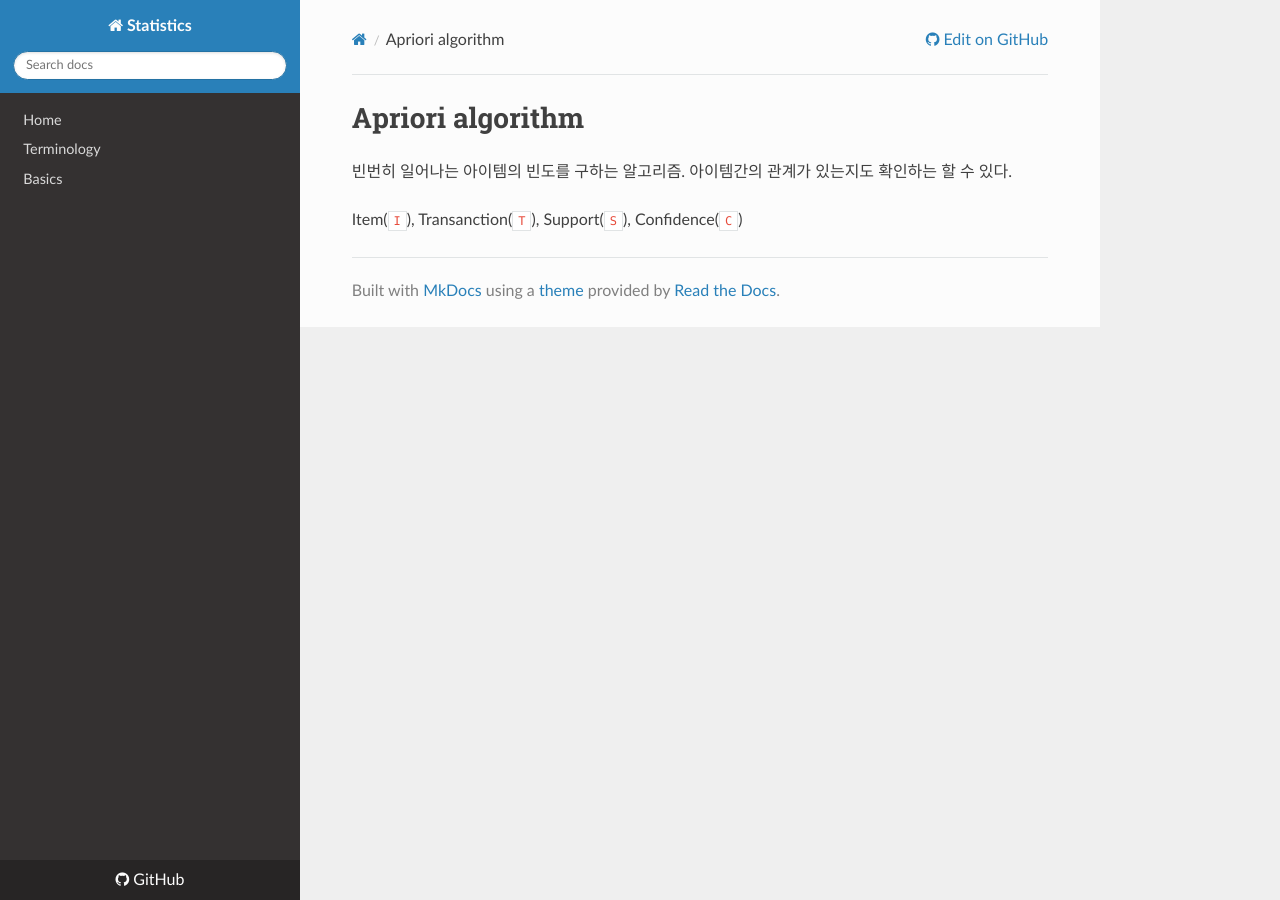
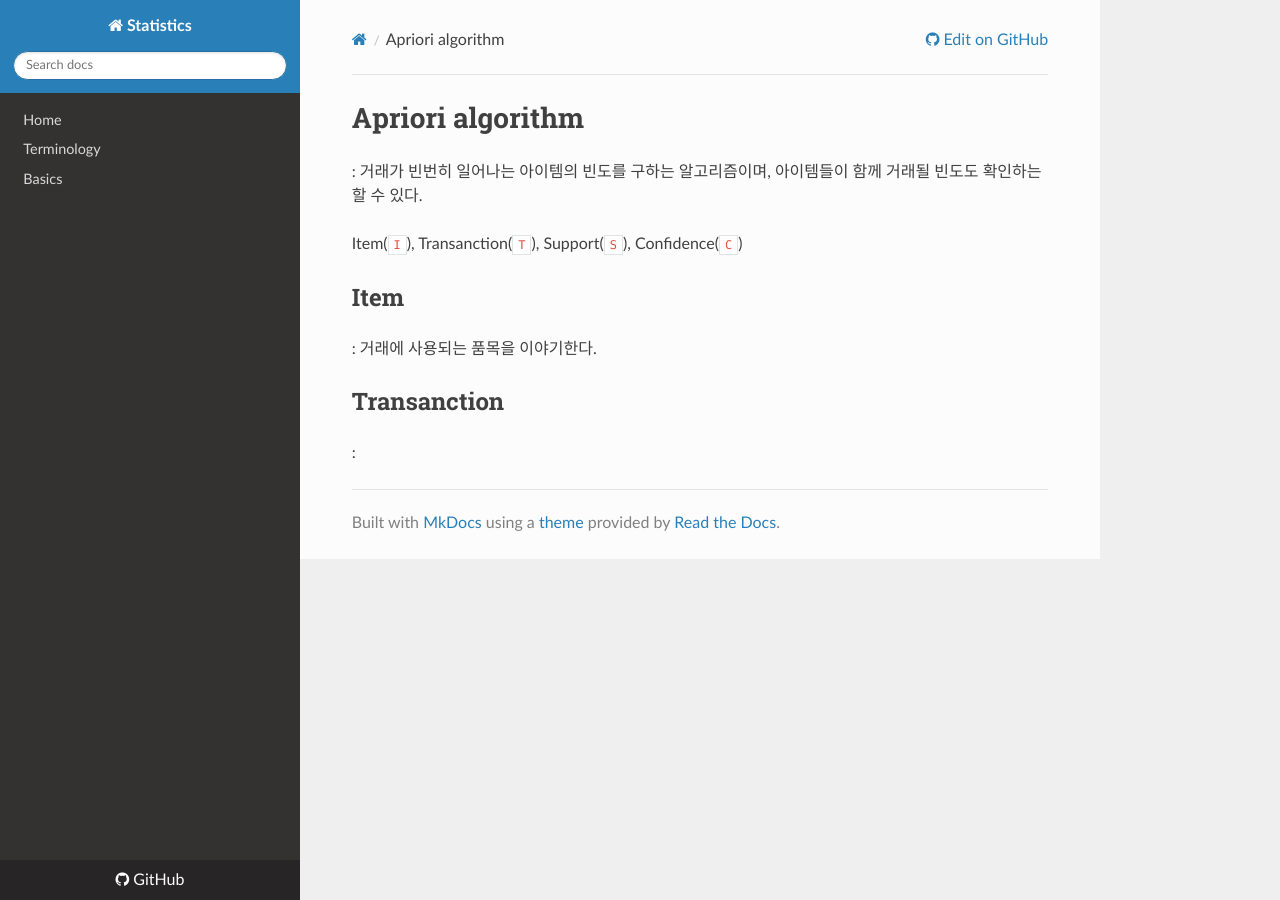
Before and after one commit to WonyoungCho/Statistics, an MkDocs documentation site: the page built from docs/algorithm.md, in a window 1280 px wide. Built offline with MkDocs 1.6.1, drawn with Linux system fonts in a browser that asks for light colours; nearby versions of some CDN libraries; old or Windows-style settings are respelled for this version of MkDocs.

Commit message:
Update algorithm.md

```diff
--- a/docs/algorithm.md
+++ b/docs/algorithm.md
@@ -1,5 +1,10 @@
 # Apriori algorithm
-
-빈번히 일어나는 아이템의 빈도를 구하는 알고리즘. 아이템간의 관계가 있는지도 확인하는 할 수 있다.
+: 거래가 빈번히 일어나는 아이템의 빈도를 구하는 알고리즘이며, 아이템들이 함께 거래될 빈도도 확인하는 할 수 있다.
 
 Item(`I`), Transanction(`T`), Support(`S`), Confidence(`C`)
+
+## Item
+: 거래에 사용되는 품목을 이야기한다.
+
+## Transanction
+:
```
